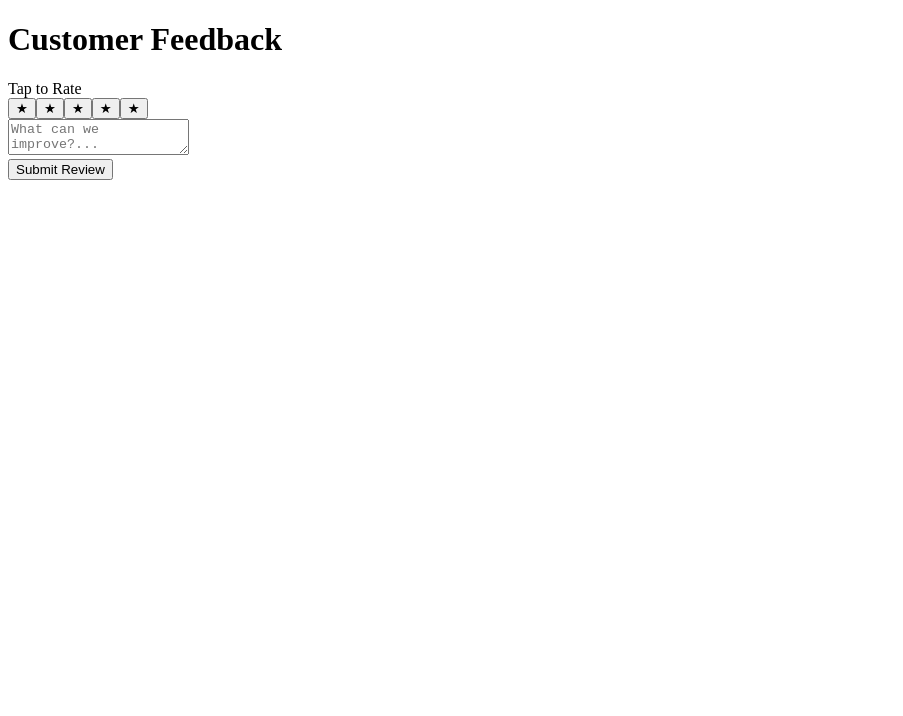
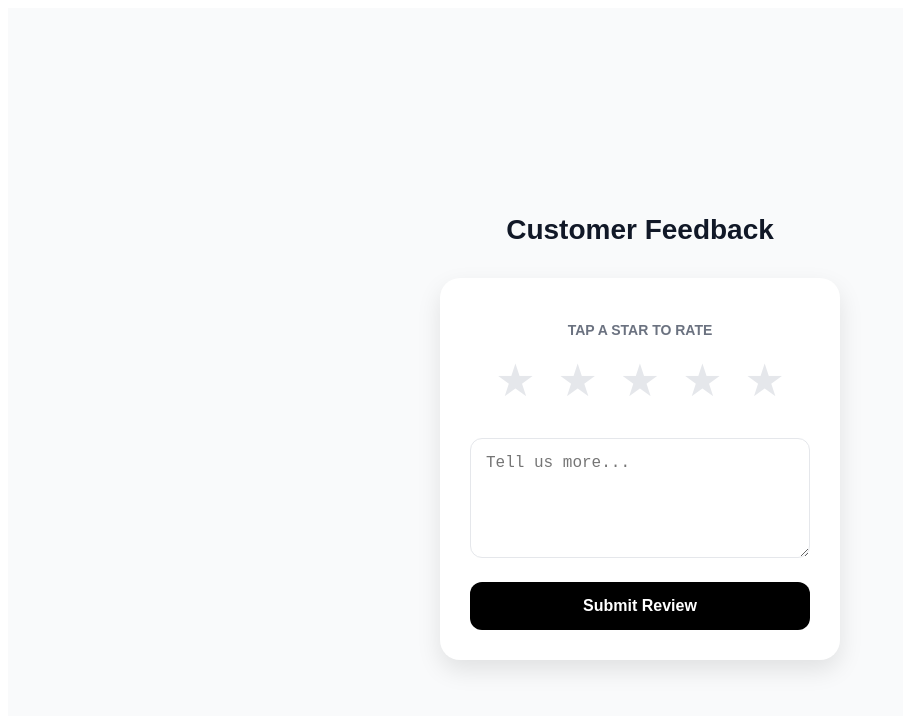
Before and after one commit to AmalaGB/fyne_ai2, a Next.js app in the folder user-dashboard/: page / in a window 1280 px wide. Shown: the top 716 px of the page, without its empty margins (0-903 px from the left). Built offline with nearby package versions, Linux system fonts and the light colour scheme.

Commit message:
fix imports

```diff
--- a/user-dashboard/app/page.tsx
+++ b/user-dashboard/app/page.tsx
@@ -13,10 +13,8 @@ export default function Page() {
   const handleSubmit = async (e: React.FormEvent) => {
     e.preventDefault();
     if (rating === 0) return alert("Please select a star rating!");
-
     setLoading(true);
     setStatus("idle");
-    setAiResponse(null);
 
     try {
       const response = await fetch(`${process.env.NEXT_PUBLIC_API_URL}/api/submit`, {
@@ -24,41 +22,41 @@ export default function Page() {
         headers: { "Content-Type": "application/json" },
         body: JSON.stringify({ rating, review_text: feedback })
       });
-
       const data = await response.json();
-
       if (response.ok) {
         setStatus("success");
         setAiResponse(data.ai_user_response);
         setFeedback("");
         setRating(0);
-      } else {
-        throw new Error("Failed");
-      }
+      } else { throw new Error(); }
     } catch (err) {
       setStatus("error");
-    } finally {
-      setLoading(false);
-    }
+    } finally { setLoading(false); }
   };
 
   return (
-    // This div centers everything on the screen
-    <div className="min-h-screen bg-gray-50 flex items-center justify-center p-4">
+    /* Force Center using Inline Styles */
+    <div style={{
+      display: 'flex',
+      flexDirection: 'column',
+      alignItems: 'center',
+      justifyContent: 'center',
+      minHeight: '100vh',
+      backgroundColor: '#f9fafb',
+      padding: '20px',
+      fontFamily: 'sans-serif'
+    }}>
 
-      <div className="max-w-md w-full">
-        <h1 className="text-3xl font-extrabold mb-8 text-center text-gray-900 tracking-tight">
+      <div style={{ maxWidth: '400px', width: '100%' }}>
+        <h1 style={{ textAlign: 'center', color: '#111827', marginBottom: '2rem', fontSize: '28px', fontWeight: 'bold' }}>
           Customer Feedback
         </h1>
 
-        <form onSubmit={handleSubmit} className="bg-white shadow-2xl rounded-3xl p-8 border border-gray-100 transition-all">
+        <form onSubmit={handleSubmit} style={{ backgroundColor: 'white', padding: '30px', borderRadius: '20px', boxShadow: '0 10px 25px rgba(0,0,0,0.1)' }}>
 
-          {/* Requirement: Stars centered and yellow */}
-          <div className="mb-10 text-center">
-            <label className="block text-gray-500 text-sm font-semibold uppercase tracking-wider mb-4">
-              Tap to Rate
-            </label>
-            <div className="flex justify-center items-center gap-3">
+          <div style={{ textAlign: 'center', marginBottom: '30px' }}>
+            <p style={{ color: '#6b7280', fontSize: '14px', marginBottom: '15px', fontWeight: '600' }}>TAP A STAR TO RATE</p>
+            <div style={{ display: 'flex', justifyContent: 'center', gap: '10px' }}>
               {[1, 2, 3, 4, 5].map((num) => (
                 <button
                   key={num}
@@ -66,61 +64,66 @@ export default function Page() {
                   onClick={() => setRating(num)}
                   onMouseEnter={() => setHover(num)}
                   onMouseLeave={() => setHover(0)}
-                  className="focus:outline-none transform transition-transform hover:scale-125 active:scale-95"
+                  style={{
+                    background: 'none',
+                    border: 'none',
+                    cursor: 'pointer',
+                    fontSize: '45px',
+                    outline: 'none',
+                    /* FORCE YELLOW COLOR */
+                    color: (hover || rating) >= num ? '#fbbf24' : '#e5e7eb',
+                    transition: 'color 0.2s'
+                  }}
                 >
-                  <span className={`text-5xl leading-none transition-colors duration-200
-                    ${(hover || rating) >= num ? "text-yellow-400" : "text-gray-200"}
-                    ${rating >= num ? "text-yellow-500" : ""}
-                  `}>
                   ★
-                  </span>
                 </button>
               ))}
             </div>
           </div>
 
-          <div className="mb-6">
           <textarea
             required
             value={feedback}
             onChange={(e) => setFeedback(e.target.value)}
-              placeholder="What can we improve?..."
-              className="w-full border-0 bg-gray-50 rounded-2xl p-5 text-gray-800 h-32 focus:ring-2 focus:ring-yellow-400 outline-none transition-all placeholder:text-gray-400"
+            placeholder="Tell us more..."
+            style={{
+              width: '100%',
+              border: '1px solid #e5e7eb',
+              borderRadius: '12px',
+              padding: '15px',
+              height: '120px',
+              marginBottom: '20px',
+              fontSize: '16px',
+              boxSizing: 'border-box'
+            }}
           />
-          </div>
 
           <button
             type="submit"
             disabled={loading}
-            className={`w-full py-4 rounded-2xl text-white font-bold text-lg transition-all shadow-xl active:scale-95 ${
-              loading ? "bg-gray-300 cursor-not-allowed" : "bg-gray-900 hover:bg-black hover:shadow-2xl"
-            }`}
+            style={{
+              width: '100%',
+              padding: '15px',
+              borderRadius: '12px',
+              backgroundColor: loading ? '#d1d5db' : '#000000',
+              color: 'white',
+              fontWeight: 'bold',
+              fontSize: '16px',
+              border: 'none',
+              cursor: loading ? 'not-allowed' : 'pointer'
+            }}
           >
-            {loading ? "Analyzing..." : "Submit Review"}
+            {loading ? "Processing..." : "Submit Review"}
           </button>
         </form>
 
-        {/* AI Success Feedback Section */}
-        <div className="mt-8">
         {status === "success" && (
-            <div className="bg-white border border-green-100 p-6 rounded-3xl shadow-lg animate-in fade-in slide-in-from-bottom-4 duration-500">
-              <div className="flex items-center gap-2 mb-3">
-                <div className="w-2 h-2 bg-green-500 rounded-full animate-pulse"></div>
-                <h3 className="text-green-900 font-bold">AI Assistant Says:</h3>
-              </div>
-              <p className="text-gray-700 leading-relaxed italic">
-                "{aiResponse}"
-              </p>
-            </div>
-          )}
-
-          {status === "error" && (
-            <div className="bg-red-50 text-red-700 p-4 rounded-2xl text-center font-medium">
-              Connection error. Please try again.
+          <div style={{ marginTop: '25px', padding: '20px', backgroundColor: '#ecfdf5', borderRadius: '15px', borderLeft: '5px solid #10b981' }}>
+            <h4 style={{ margin: '0 0 10px 0', color: '#065f46' }}>AI Response:</h4>
+            <p style={{ margin: 0, color: '#374151', fontStyle: 'italic' }}>"{aiResponse}"</p>
           </div>
         )}
       </div>
     </div>
-    </div>
   );
 }
```
Lines whose indentation alone changed are shown as unchanged.
